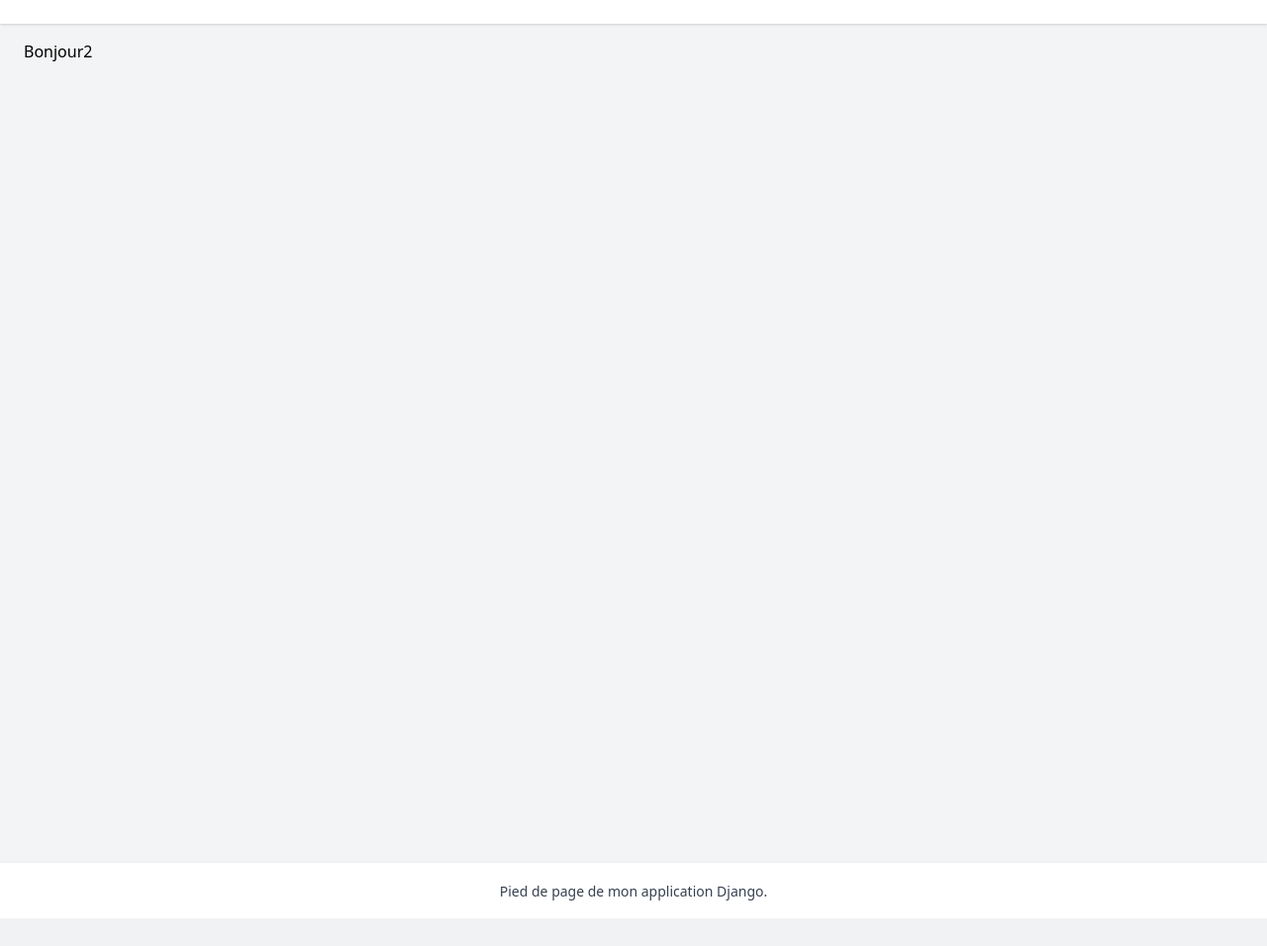
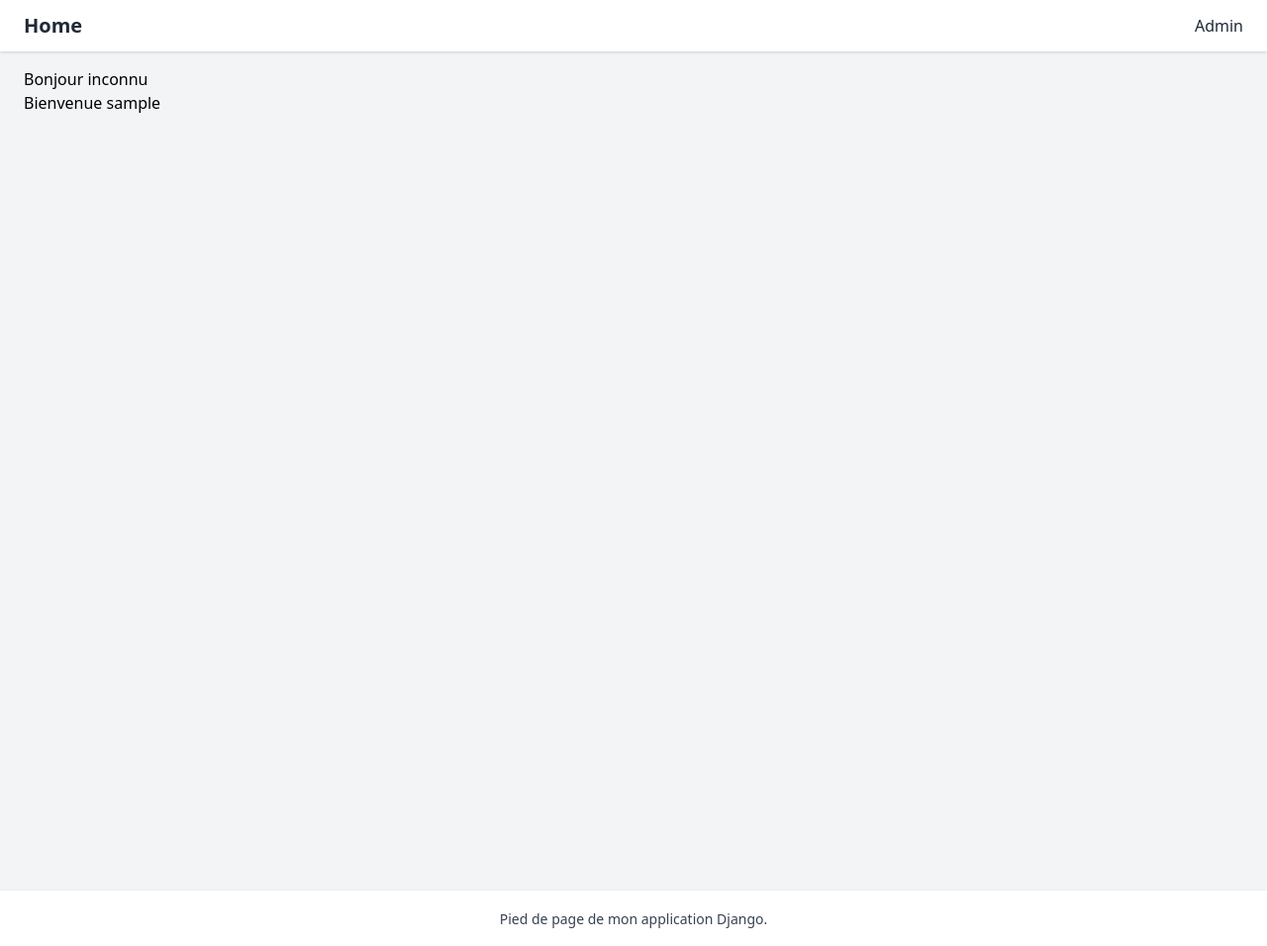
Before and after one commit to lance-kawa/faunatrack_oct_2025, a Django app: template faunatrack/templates/home.html in a window 1280 px wide. Shown: the whole page at 99% size. Before the commit the page ends 928 px from the top, so only its background shows below. Run offline with Django 5.2, Linux system fonts and the light colour scheme; the template is opened without the code that fills it: most values are stand-ins (such as "Sample title", 1, 10 or a date in 2020).

Commit message:
feat: templating

```diff
--- a/faunatrack/templates/base.html
+++ b/faunatrack/templates/base.html
@@ -17,11 +17,11 @@
     <header class="bg-white shadow">
         <nav class="container mx-auto px-6 py-3">
             <div class="flex justify-between items-center">
-                {% comment %} <a class="text-gray-800 text-xl font-bold" href="{% url 'home' %}"> </a>
+                <a class="text-gray-800 text-xl font-bold" href="{% url 'home' %}"> Home </a>
                 <div class="flex gap-4">
                     <a class="text-gray-800 hover:text-gray-600" href="{% url 'admin:index' %}">Admin</a>
                     <!-- Ajoutez d'autres liens de navigation ici -->
-                </div> {% endcomment %}
+                </div>
             </div>
         </nav>
     </header>
@@ -29,7 +29,6 @@
     <main class="container mx-auto px-6 mt-4 min-h-screen">
         {% block content %}
         <!-- Le contenu spécifique à chaque page viendra ici -->
-        {{ title }}
         {% endblock %}
     </main>
 
--- a/faunatrack/templates/bonjour.html
+++ b/faunatrack/templates/bonjour.html
@@ -1 +1,6 @@
-<h1>Bonjour2</h1>
+
+{% if user.is_authenticated %}
+    <h1>Bonjour {{ user }} </h1>
+{% else %}
+    <h1>Bonjour inconnu  </h1>
+{% endif %}
--- a/faunatrack/templates/home.html
+++ b/faunatrack/templates/home.html
@@ -4,5 +4,6 @@
 {% block content %}
 
     {% include "bonjour.html" %}
+    Bienvenue {{ username }}
 
 {% endblock content %}
--- a/faunatrack/views.py
+++ b/faunatrack/views.py
@@ -3,6 +3,8 @@ from django.shortcuts import render
 
 # Create your views here.
 def home(request: HttpRequest):
+    user = request.user
     return render(request, "home.html", context={
-        "title": "Faunatrack October 2025"
+        "title": "Faunatrack October 2025",
+        "username": user.username if user.is_authenticated else "Inconnu"
     })
--- /dev/null
+++ b/pythagore/templates/base.html
@@ -0,0 +1 @@
+<p> Je suis un impoosteur </p>
--- a/pythagore/urls.py
+++ b/pythagore/urls.py
@@ -21,6 +21,6 @@ from faunatrack.views import home
 
 urlpatterns = [
     path('admin/', admin.site.urls),
-    path('bonjour/', home, name="bonjour"),
-    path('auth/', include('django.contrib.auth.urls'))
+    path('', home, name="home"),
+    # path('auth/', include('django.contrib.auth.urls'))
 ]
```
Also changed, not shown: db.sqlite3.
